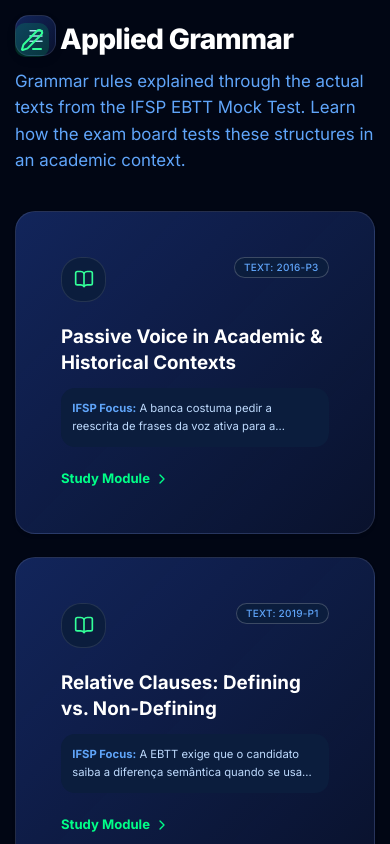
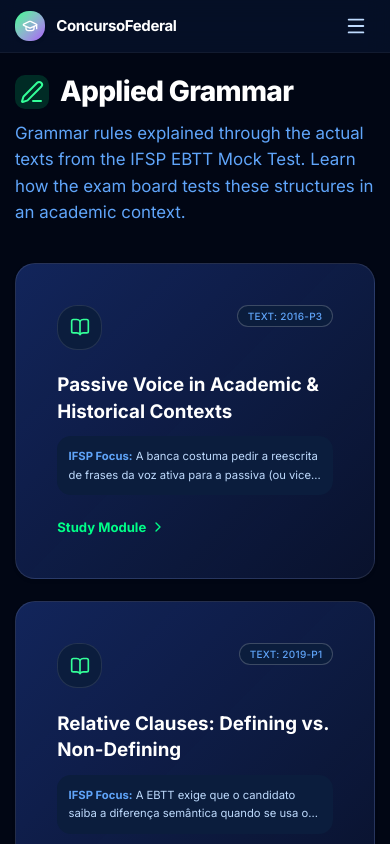
Before and after one commit to mantolatv-cmyk/concursofederal, a React (Vite) app: page / in a window 390 px wide. Built offline with nearby package versions, Linux system fonts and the light colour scheme.

Commit message:
feat: improve mobile layout and update mock test answers

```diff
--- a/src/App.tsx
+++ b/src/App.tsx
@@ -16,7 +16,7 @@
         onToggle={() => setSidebarOpen((prev) => !prev)}
       />
       <main className="flex-1 min-w-0 overflow-y-auto">
-        <div className="max-w-[1400px] mx-auto px-4 sm:px-6 lg:px-8 py-6 md:py-8">
+        <div className="max-w-[1400px] mx-auto px-4 sm:px-6 lg:px-8 py-6 pt-20 md:py-8 md:pt-8">
           {activeTab === 'classes' && <Classes />}
           {activeTab === 'mock-test' && <MockTestEmulator />}
         </div>
--- a/src/components/Classes.tsx
+++ b/src/components/Classes.tsx
@@ -28,7 +28,7 @@
 
         <article className="bg-surface-0 border border-border-default rounded-2xl overflow-hidden shadow-sm">
           {/* Header */}
-          <header className="px-8 py-10 bg-surface-1 border-b border-border-default">
+          <header className="px-5 md:px-8 py-8 md:py-10 bg-surface-1 border-b border-border-default">
             <div className="flex items-center gap-3 mb-6">
               <Badge variant="outline" size="sm" className="bg-primary-muted/20 border-primary-500/30 text-primary-400">
                 <PenLine size={14} className="mr-1.5" />
@@ -40,7 +40,7 @@
             </h1>
           </header>
 
-          <div className="p-8 md:p-12 space-y-12">
+          <div className="p-5 md:p-12 space-y-8 md:space-y-12">
 
             {/* IFSP Focus */}
             <div className="bg-warning-muted/20 border border-warning-500/30 rounded-xl p-6">
@@ -116,7 +116,7 @@
             className="group cursor-pointer hover:border-primary-400 transition-all duration-300"
             onClick={() => setSelectedTopic(topic)}
           >
-            <div className="p-6">
+            <div className="p-5 md:p-6">
               <div className="flex justify-between items-start mb-6">
                 <div className="w-12 h-12 rounded-xl bg-surface-2 border border-border-default flex items-center justify-center text-primary-400 group-hover:bg-primary-500 group-hover:text-white transition-colors">
                   <BookOpen size={20} />
--- a/src/components/MockTestEmulator.tsx
+++ b/src/components/MockTestEmulator.tsx
@@ -272,7 +272,7 @@
   return (
     <div className="max-w-4xl mx-auto pb-24 animate-fade-in">
       {/* Exam Header Pinned */}
-      <div className="sticky top-0 z-10 bg-surface-0/80 backdrop-blur-md pb-6 pt-4 mb-2">
+      <div className="sticky top-14 md:top-0 z-10 bg-surface-0/80 backdrop-blur-md pb-4 md:pb-6 pt-4 mb-2">
         <div className="flex items-center justify-between px-6 py-4 bg-surface-2 border border-border-default shadow-sm rounded-xl">
           <div className="flex items-center gap-4">
             <div className="font-bold text-lg">Text {currentSectionIdx + 1} of {sections.length}</div>
@@ -285,7 +285,7 @@
       </div>
 
       {/* Reading Passage */}
-      <Card className="mb-8 p-6 md:p-8 bg-surface-1 border-border-default">
+      <Card className="mb-8 p-4 md:p-8 bg-surface-1 border-border-default">
         <h3 className="text-2xl font-bold mb-6 text-text-primary border-b border-border-default pb-4">
           {currentSection.passageTitle}
         </h3>
@@ -346,7 +346,7 @@
             <MessageCircleQuestion size={20} />
             Open Questions for Practice
           </h4>
-          <Card className="p-6 bg-surface-1 border-border-default">
+          <Card className="p-4 md:p-6 bg-surface-1 border-border-default">
             <div className="space-y-6">
               {currentSection.openQuestions.map((oq, idx) => (
                 <div key={idx} className="flex gap-3">
@@ -369,7 +369,7 @@
         </h4>
 
         {currentSection.questions.map((q, qIdx) => (
-          <Card key={q.id} className="p-6 bg-surface-1 border-border-default">
+          <Card key={q.id} className="p-4 md:p-6 bg-surface-1 border-border-default">
             <div className="flex items-center gap-2 mb-4">
               <Badge variant="default" size="sm">Q{qIdx + 1}</Badge>
             </div>
--- a/src/components/Sidebar.tsx
+++ b/src/components/Sidebar.tsx
@@ -23,49 +23,55 @@
 export function Sidebar({ activeTab, onTabChange, isOpen, onToggle }: SidebarProps) {
   return (
     <>
-      {/* Mobile overlay scrim — §4: blur-purpose (background dismissal) */}
+      {/* Mobile Top Bar */}
+      <div
+        className="fixed top-0 left-0 right-0 h-14 bg-surface-1/90 backdrop-blur-md border-b border-border-subtle md:hidden flex items-center justify-between px-4 transition-all"
+        style={{ zIndex: 40 }}
+      >
+        <div className="flex items-center gap-3">
+          <div className="flex items-center justify-center w-8 h-8 rounded-lg bg-gradient-to-br from-primary-500 to-accent-purple-500 shadow-sm">
+            <GraduationCap size={16} className="text-white" />
+          </div>
+          <h1 className="text-[15px] font-bold text-text-primary tracking-tight">
+            ConcursoFederal
+          </h1>
+        </div>
+        <button
+          onClick={onToggle}
+          aria-label="Open navigation"
+          className="h-10 w-10 flex items-center justify-center rounded-lg text-text-secondary hover:text-text-primary hover:bg-surface-2 transition-all duration-fast cursor-pointer active:scale-95 focus-ring"
+        >
+          <Menu size={22} />
+        </button>
+      </div>
+
+      {/* Mobile overlay scrim */}
       {isOpen && (
         <div
-          className="fixed inset-0 bg-black/50 backdrop-blur-sm md:hidden"
-          style={{ zIndex: 'var(--z-overlay)' }}
+          className="fixed inset-0 bg-black/60 backdrop-blur-sm md:hidden"
+          style={{ zIndex: 50 }}
           onClick={onToggle}
           aria-hidden="true"
         />
       )}
 
-      {/* Mobile toggle — §2: ≥44px touch target */}
-      <button
-        onClick={onToggle}
-        aria-label={isOpen ? 'Close navigation' : 'Open navigation'}
-        className={cn(
-          'fixed top-4 left-4 md:hidden',
-          'h-11 w-11 flex items-center justify-center',
-          'rounded-lg glass-surface shadow-md',
-          'text-text-secondary hover:text-text-primary',
-          'transition-all duration-fast cursor-pointer',
-          'active:scale-95 focus-ring',
-        )}
-        style={{ zIndex: 'var(--z-modal)' }}
-      >
-        {isOpen ? <X size={18} /> : <Menu size={18} />}
-      </button>
-
-      {/* Sidebar — §9: persistent-nav, adaptive-navigation */}
+      {/* Sidebar */}
       <aside
         className={cn(
           'fixed md:sticky top-0 left-0 h-screen h-[100dvh] flex flex-col',
-          'w-[264px] bg-surface-1 border-r border-border-subtle',
+          'w-[280px] md:w-[264px] bg-surface-1 border-r border-border-subtle',
           'transition-transform duration-300 ease-out',
           'md:translate-x-0',
           isOpen ? 'translate-x-0' : '-translate-x-full',
         )}
-        style={{ zIndex: 'var(--z-overlay)' }}
+        style={{ zIndex: 51 }}
         role="navigation"
         aria-label="Main navigation"
       >
         {/* Brand */}
-        <div className="flex items-center gap-3 px-5 h-16 border-b border-border-subtle flex-shrink-0">
-          <div className="flex items-center justify-center w-9 h-9 rounded-lg bg-gradient-to-br from-primary-500 to-accent-purple-500 shadow-sm">
+        <div className="flex items-center justify-between px-5 h-14 md:h-16 border-b border-border-subtle flex-shrink-0">
+          <div className="flex items-center gap-3 min-w-0">
+            <div className="flex items-center justify-center w-9 h-9 rounded-lg bg-gradient-to-br from-primary-500 to-accent-purple-500 shadow-sm flex-shrink-0">
               <GraduationCap size={18} className="text-white" />
             </div>
             <div className="min-w-0">
@@ -76,6 +82,14 @@
                 Professor EBTT
               </p>
             </div>
+          </div>
+          <button
+            onClick={onToggle}
+            className="md:hidden p-2 -mr-2 text-text-muted hover:text-text-primary rounded-lg hover:bg-surface-2 transition-colors"
+            aria-label="Close navigation"
+          >
+            <X size={20} />
+          </button>
         </div>
 
         {/* Nav items — §9: nav-label-icon, nav-state-active */}
```
Also changed, not shown: src/data/ifspExamBank.ts (+18 -18 lines), 1 other file (tests, documents, lock files or other folders). Lines whose indentation alone changed are shown as unchanged.
